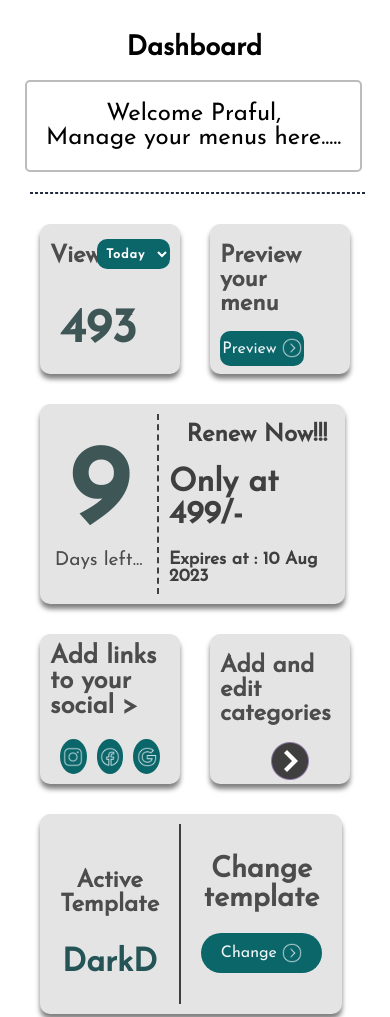
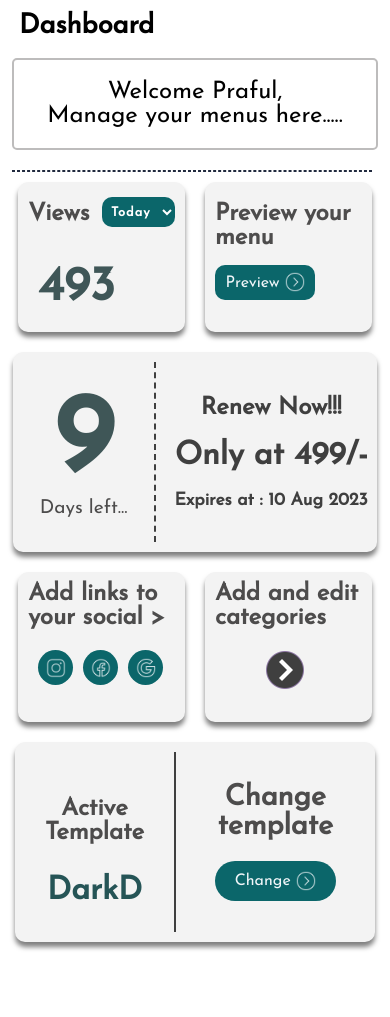
Before and after one commit to harshalw2003/myMenuDashboard, a plain HTML site: page index.html in a window 390 px wide. Shown: the top 1017 px of the page. After the commit the page ends 942 px from the top, so only its background shows below. Drawn offline with Linux system fonts and the light colour scheme.

Commit message:
new change

```diff
--- a/style.css
+++ b/style.css
@@ -142,22 +142,21 @@ body{
 
     width: 96vw;
     height: 80vh;
-    /* margin-top: 20px; */
     border-radius: 7px;
-    /* background-color: #e4e4e4; */
     border : 2px solid #F1F6F9;
     backdrop-filter: blur(15px);
     background: rgba(0, 0, 0, 0.0.5);
-    /* background-color: #fff; */
-    position: absolute;
+    /* position: absolute; */
     bottom: 20px;
-    left: 20px;
+
 
 }
 
 .dash-top{
 
     display: flex;
+    justify-content: center;
+    align-items: center;
 
     /* align-items: center; */
     /* border: 2px solid red; */
@@ -174,6 +173,7 @@ body{
     border-top-left-radius: 6px;
     border-bottom-right-radius: 6px;
     height: fit-content;
+
 
 }
 
@@ -203,11 +203,12 @@ body{
 
 .dash-content{
 
-    padding: 20px;
+
     display: flex;
-    justify-content: start;
-    gap: 30px;
+    justify-content: center;
+    gap: 20px;
     flex-wrap: wrap;
+
 
 
 }
@@ -217,7 +218,7 @@ body{
     width: 300px;
     height: 220px;
     border-radius: 10px;
-    background-color: #e4e4e4;
+    background-color: #f3f3f3;
     /* backdrop-filter: blur(10px);  */
     /* background-color: rgba(63, 63, 63, 0.5);  */
     box-shadow: 0px 5px 5px rgba(0, 0, 0, 0.5);
@@ -289,7 +290,7 @@ body{
     width: 500px;
     height: 220px;
     border-radius: 10px;
-    background-color: #e4e4e4;
+    background-color: #f3f3f3;
     /* backdrop-filter: blur(10px);  */
     /* background-color: rgba(63, 63, 63, 0.5);  */
     box-shadow: 0px 5px 5px rgba(0, 0, 0, 0.5);
@@ -366,7 +367,7 @@ body{
     width: 350px;
     height: 220px;
     border-radius: 10px;
-    background-color: #e4e4e4;
+    background-color: #f3f3f3;
     /* backdrop-filter: blur(10px);  */
     /* background-color: rgba(63, 63, 63, 0.5);  */
     box-shadow: 0px 5px 5px rgba(0, 0, 0, 0.5);
@@ -425,7 +426,7 @@ body{
     width: 320px;
     height: 220px;
     border-radius: 10px;
-    background-color: #e4e4e4;
+    background-color: #f3f3f3;
     /* backdrop-filter: blur(10px);  */
     /* background-color: rgba(63, 63, 63, 0.5);  */
     box-shadow: 0px 5px 5px rgba(0, 0, 0, 0.5);
@@ -485,7 +486,7 @@ body{
     width: 320px;
     height: 220px;
     border-radius: 10px;
-    background-color: #e4e4e4;
+    background-color: #f3f3f3;
     /* backdrop-filter: blur(10px);  */
     /* background-color: rgba(63, 63, 63, 0.5);  */
     box-shadow: 0px 5px 5px rgba(0, 0, 0, 0.5);
@@ -522,7 +523,7 @@ body{
     width: 500px;
     height: 220px;
     border-radius: 10px;
-    background-color: #e4e4e4;
+    background-color: #f3f3f3;
     /* backdrop-filter: blur(10px);  */
     /* background-color: rgba(63, 63, 63, 0.5);  */
     box-shadow: 0px 5px 5px rgba(0, 0, 0, 0.5);
@@ -716,9 +717,10 @@ body{
 
     .container{
 
-        width:90vw;
+        width:95vw;
 
-        height:95vh;
+
+        /* height:95vh; */
         border: none;
 
     }
@@ -739,23 +741,22 @@ body{
 .cont-heading{
 
     background-color: transparent;
-    /* margin: 10px 10px ; */
     display:flex;
-    padding: 13px;
     border-top-left-radius: 6px;
     border-bottom-right-radius: 6px;
     height: fit-content;
 
-    width: 87%;
-    justify-content: center;
+
+    width: 95%;
+
 
 }
 
 .dash-top p{
 
     font-size : 1.5rem;
-    width: 90%;
-    margin: -10px  5px;
+    width: 93vw;
+    margin: -10px  10px;
     border: 2px solid #bdbcbc;
 
     border-radius: 5px;
@@ -779,7 +780,7 @@ body{
 .hor-line1{
 
     margin-top: 30px;
-    width: 90%;
+    width: 92vw;
 
 
 }
@@ -951,7 +952,7 @@ body{
 .add-social-cont p{
 
     margin: 10px 10px;
-    font-size: 1.6rem;
+    font-size: 1.5rem;
 
 }
 
@@ -990,14 +991,14 @@ body{
 
     font-size: 1.5rem;
 
-    margin: 20px 10px;
+    margin: 10px 10px;
 }
 
 .add-category-cont img{
 
     width: 40px;
     height: 40px;
-    margin: -5px 60px;
+    margin: 10px 60px;
 }
 
 .active-template-cont{
```
